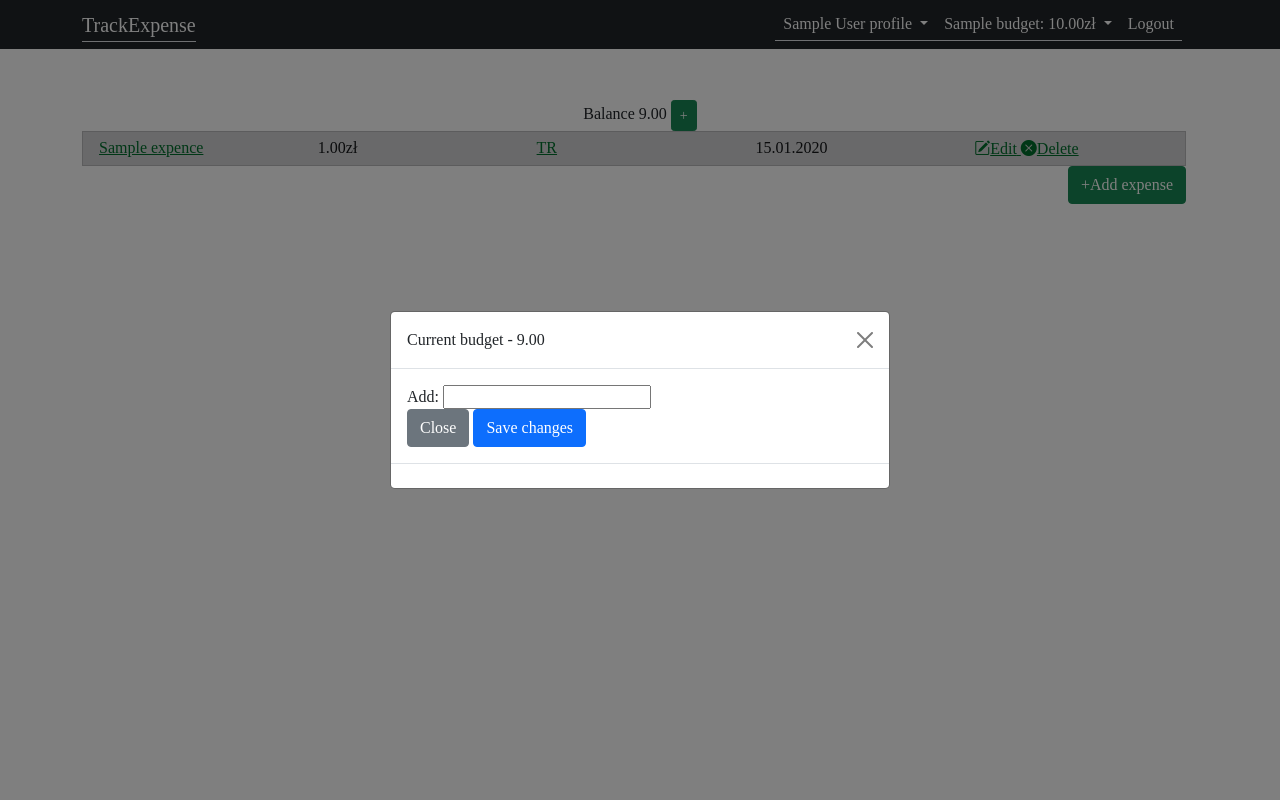
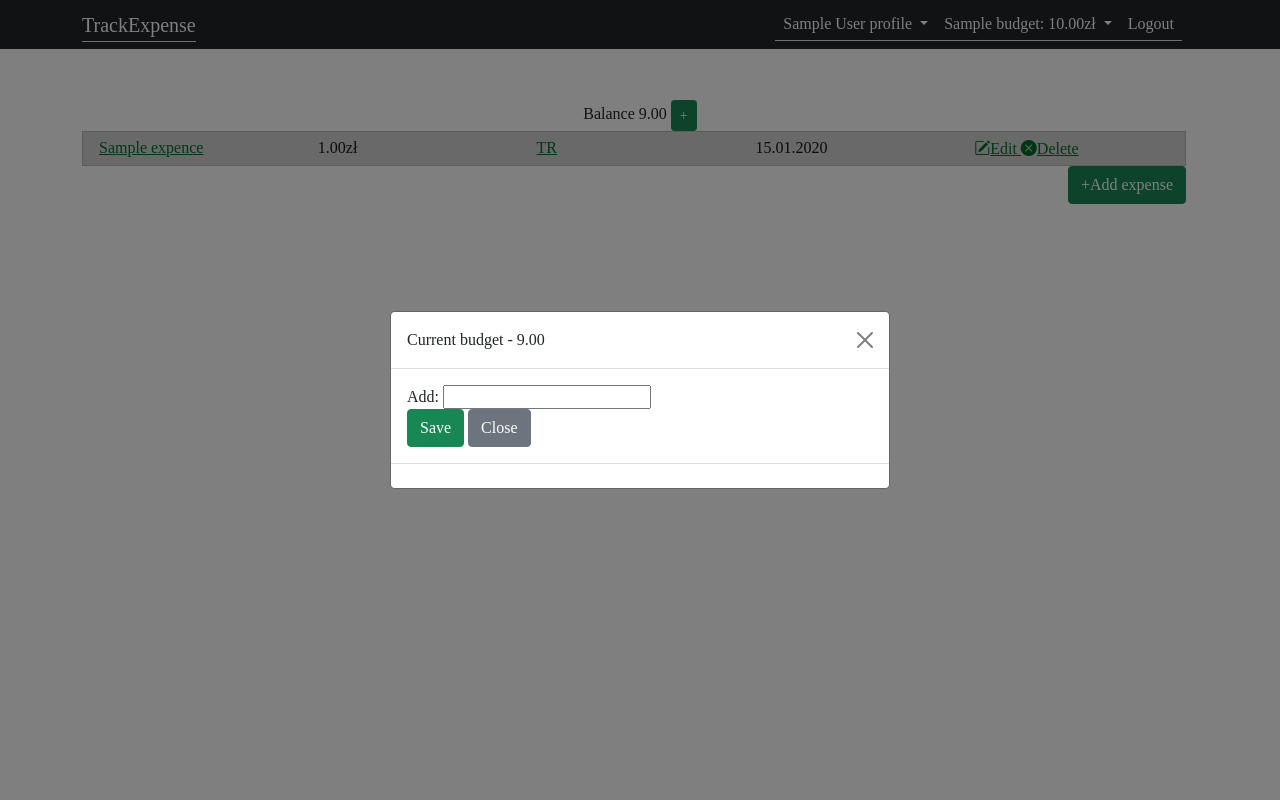
Before and after one commit to jankarolewskIT/TrackExpense, a Django app: page /viewer/ in a window 1280 px wide, after a click that opens the changed part. Run offline with Django 3.2, Linux system fonts and the light colour scheme; a user stored in the database is signed in; tables that the repository leaves empty hold one stand-in row (values such as "Sample post"); some libraries are stand-ins or nearby versions.

Commit message:
modify button in add_to_budget

```diff
--- a/viewer/templates/profile.html
+++ b/viewer/templates/profile.html
@@ -25,8 +25,8 @@
                     <form method="post">
                         {% csrf_token %}
                         {{ add_to_budget_form.as_p }}
+                        <button type="submit" value="save" class="btn btn-success">Save</button>
                         <button type="button" class="btn btn-secondary" data-bs-dismiss="modal">Close</button>
-                        <button type="submit" value="save" class="btn btn-primary">Save changes</button>
                     </form>
                   </div>
                   <div class="modal-footer">
```
